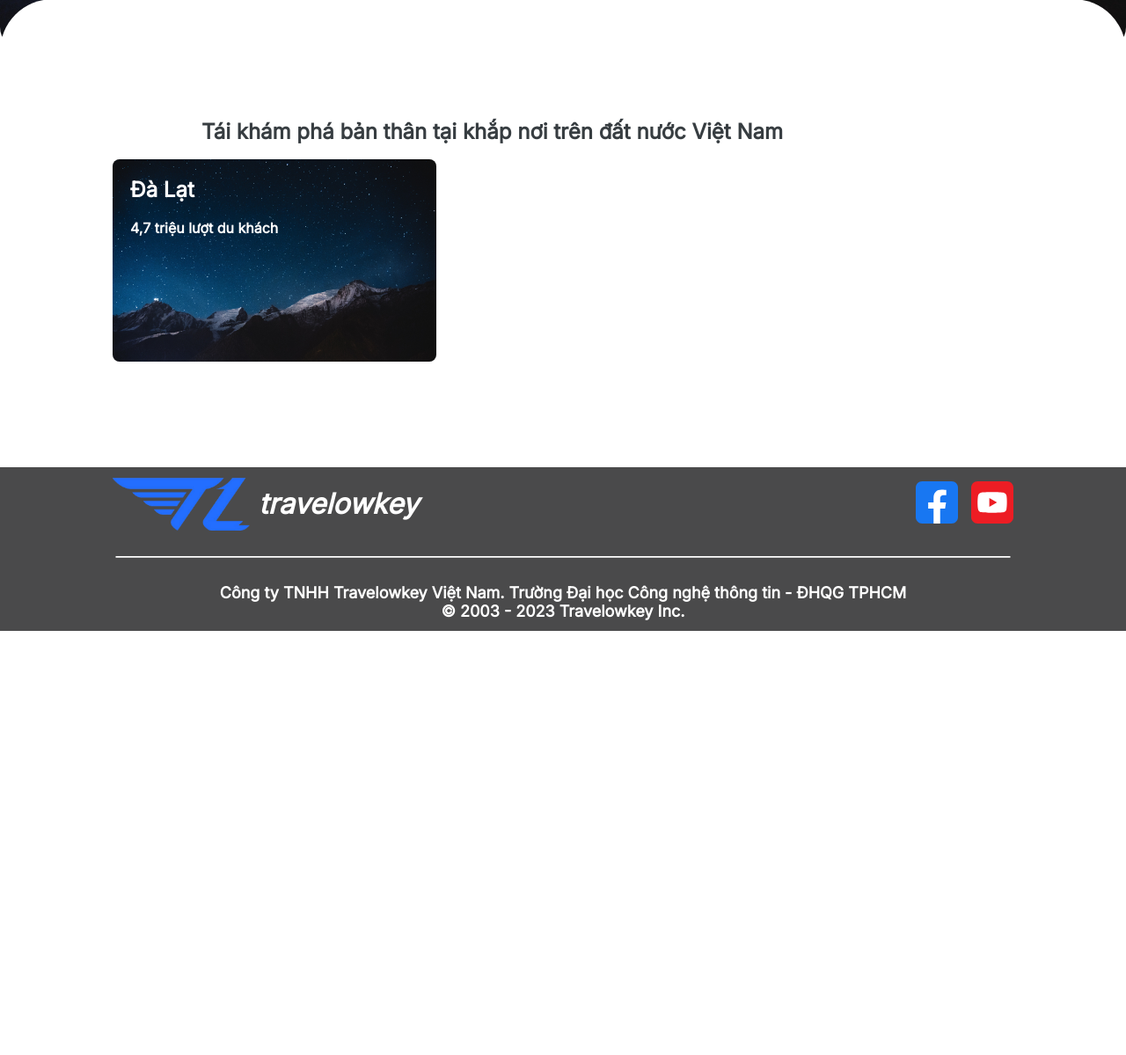
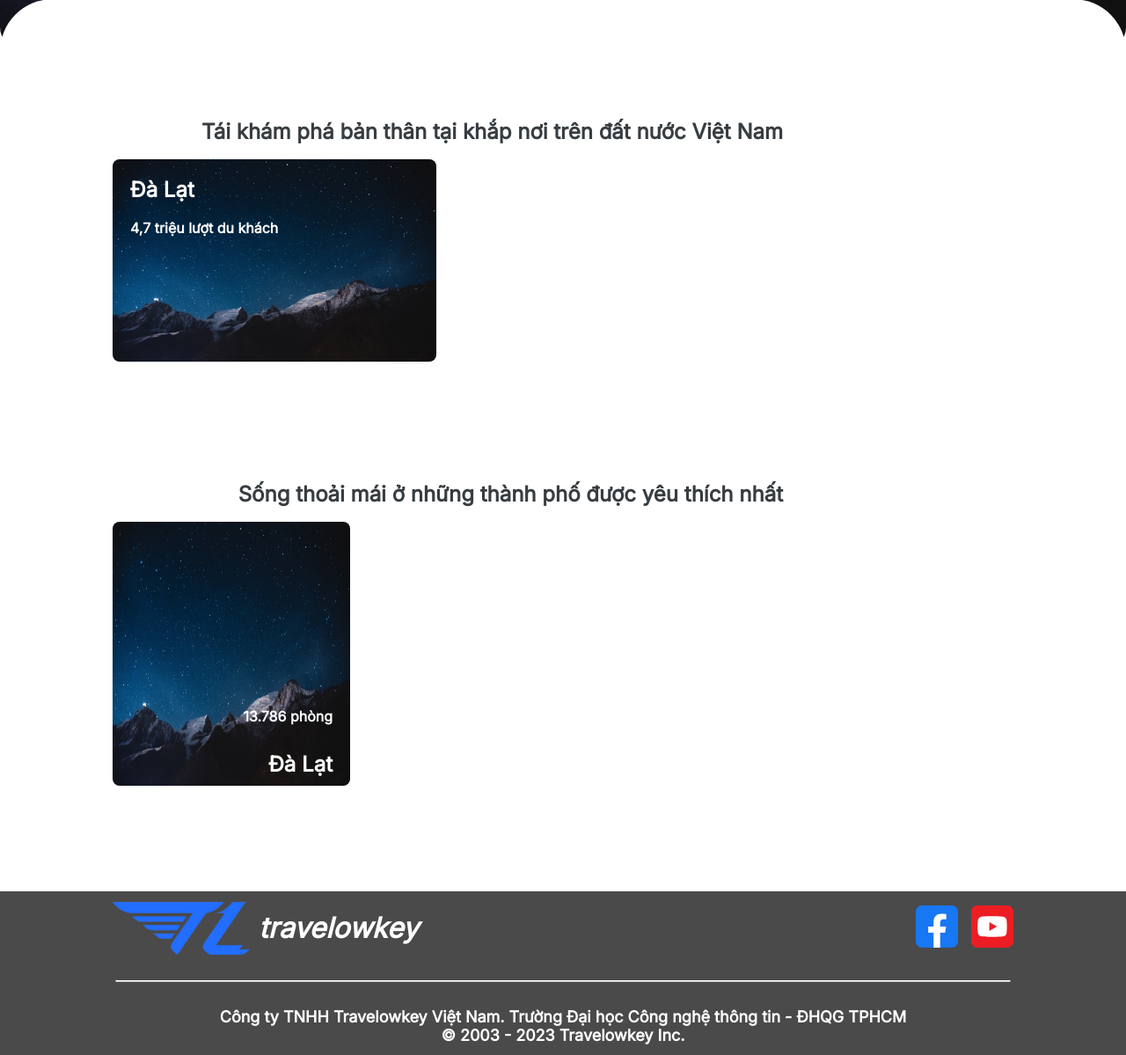
Before and after one commit to baotlg1005/IS207.O11, a PHP site: page / in a window 1280 px wide. Shown: the part 845-2044 px from the top of the page at 88% size. Before the commit the page ends 1562 px from the top, so only its background shows below. Run offline with PHP 8.4, Linux system fonts and the light colour scheme.

Commit message:
slider ad structure done

```diff
--- a/index.html
+++ b/index.html
@@ -177,14 +177,14 @@
         </div>
     </div>
     <div class="container-fluid main-content">
-        <div class="container main-content__container location-ad-container">
-            <div class="location-ad-container__title-container">
+        <div class="container main-content__container location-ad-card-container">
+            <div class="title-container location-ad-card-container__title-container">
                 <div class="icon"></div>
                 <div class="text">
                     Tái khám phá bản thân tại khắp nơi trên đất nước Việt Nam
                 </div>
             </div>
-            <div class="location-ad-container__item-container">
+            <div class="location-ad-card-container__item-container">
                 <div class="item-container__item">
                     <img class="item__image-background" src="assets/img/top-background.jpg" alt="" srcset="">
                     <div class="item__information">
@@ -199,6 +199,36 @@
                             </div>
                         </div>
                     </div>
+                </div>
+            </div>
+        </div>
+        <div class="container main-content__container location-ad-slider-container">
+            <div class="title-container location-ad-slider-container__title-container">
+                <div class="text">
+                    Sống thoải mái ở những thành phố được yêu thích nhất
+                </div>
+            </div>
+            <div class="location-ad-slider-container__slider-container">
+                <div class="slider-container__slider">
+                    <div class="slider__item">
+                        <img class="item__image-background" src="assets/img/top-background.jpg" alt="">
+                        <div class="item__information">
+                            <div class="information__description">
+                                <div class="text">
+                                    13.786 phòng
+                                </div>
+                            </div>
+                            <div class="information__name">
+                                <div class="text">
+                                    Đà Lạt
+                                </div>
+                            </div>
+                        </div>
+                    </div>
+                </div>
+                <div class="slider-container__nav">
+                    <div class="nav__left"></div>
+                    <div class="nav__right"></div>
                 </div>
             </div>
         </div>
--- a/style.css
+++ b/style.css
@@ -455,13 +455,7 @@ body {
 .main-content .main-content__container {
   margin-bottom: 10rem;
 }
-
-.location-ad-container {
-  display: flex;
-  flex-direction: column;
-  align-items: flex-start;
-}
-.location-ad-container .location-ad-container__title-container {
+.main-content .main-content__container .title-container {
   display: flex;
   width: 65.16667rem;
   height: 5.16667rem;
@@ -470,21 +464,27 @@ body {
   align-items: center;
   gap: 0.83333rem;
 }
-.location-ad-container .location-ad-container__title-container .text {
+.main-content .main-content__container .title-container .text {
   color: #373D41;
   font-size: 2rem;
   font-style: normal;
   font-weight: 700;
   line-height: normal;
 }
-.location-ad-container .location-ad-container__item-container {
+
+.location-ad-card-container {
+  display: flex;
+  flex-direction: column;
+  align-items: flex-start;
+}
+.location-ad-card-container .location-ad-card-container__item-container {
   display: flex;
   align-items: flex-start;
   align-content: flex-start;
   gap: 2rem;
   flex-wrap: wrap;
 }
-.location-ad-container .location-ad-container__item-container .item-container__item {
+.location-ad-card-container .location-ad-card-container__item-container .item-container__item {
   position: relative;
   width: 30.66667rem;
   height: 19.16667rem;
@@ -492,40 +492,40 @@ body {
   border-radius: 0.66667rem;
   background: #D5D5D5;
 }
-.location-ad-container .location-ad-container__item-container .item-container__item .item__information {
+.location-ad-card-container .location-ad-card-container__item-container .item-container__item .item__information {
   position: absolute;
   top: 0;
   z-index: 1;
 }
-.location-ad-container .location-ad-container__item-container .item-container__item .item__information .information__name {
+.location-ad-card-container .location-ad-card-container__item-container .item-container__item .item__information .information__name {
   display: flex;
   padding: 1.66667rem 1.66667rem 0.83333rem 1.66667rem;
   justify-content: flex-start;
   align-items: center;
   gap: 0.83333rem;
 }
-.location-ad-container .location-ad-container__item-container .item-container__item .item__information .information__name .text {
+.location-ad-card-container .location-ad-card-container__item-container .item-container__item .item__information .information__name .text {
   color: #FFF;
   font-size: 2rem;
   font-style: normal;
   font-weight: 700;
   line-height: normal;
 }
-.location-ad-container .location-ad-container__item-container .item-container__item .item__information .information__description {
+.location-ad-card-container .location-ad-card-container__item-container .item-container__item .item__information .information__description {
   display: flex;
   padding: 0.83333rem 1.66667rem;
   justify-content: flex-start;
   align-items: center;
   gap: 0.83333rem;
 }
-.location-ad-container .location-ad-container__item-container .item-container__item .item__information .information__description .text {
+.location-ad-card-container .location-ad-card-container__item-container .item-container__item .item__information .information__description .text {
   color: #FFF;
   font-size: 1.33333rem;
   font-style: normal;
   font-weight: 700;
   line-height: normal;
 }
-.location-ad-container .location-ad-container__item-container .item-container__item .item__image-background {
+.location-ad-card-container .location-ad-card-container__item-container .item-container__item .item__image-background {
   position: absolute;
   z-index: 0;
   height: 100%;
@@ -534,6 +534,71 @@ body {
   border-radius: 0.66667rem;
 }
 
+.location-ad-slider-container {
+  display: flex;
+  flex-direction: column;
+  align-items: flex-start;
+}
+.location-ad-slider-container .location-ad-slider-container__slider-container {
+  display: flex;
+  flex-direction: column;
+  align-items: flex-start;
+}
+.location-ad-slider-container .location-ad-slider-container__slider-container .slider-container__slider {
+  display: flex;
+  align-items: flex-start;
+  gap: 2rem;
+}
+.location-ad-slider-container .location-ad-slider-container__slider-container .slider-container__slider .slider__item {
+  position: relative;
+  width: 22.5rem;
+  height: 25rem;
+  flex-shrink: 0;
+  border-radius: 0.66667rem;
+  background: #D5D5D5;
+}
+.location-ad-slider-container .location-ad-slider-container__slider-container .slider-container__slider .slider__item .item__information {
+  position: absolute;
+  bottom: 0;
+  right: 0;
+  z-index: 1;
+}
+.location-ad-slider-container .location-ad-slider-container__slider-container .slider-container__slider .slider__item .item__information .information__name {
+  display: flex;
+  padding: 1.66667rem 1.66667rem 0.83333rem 1.66667rem;
+  justify-content: flex-end;
+  align-items: center;
+  gap: 0.83333rem;
+}
+.location-ad-slider-container .location-ad-slider-container__slider-container .slider-container__slider .slider__item .item__information .information__name .text {
+  color: #FFF;
+  font-size: 2rem;
+  font-style: normal;
+  font-weight: 700;
+  line-height: normal;
+}
+.location-ad-slider-container .location-ad-slider-container__slider-container .slider-container__slider .slider__item .item__information .information__description {
+  display: flex;
+  padding: 0.83333rem 1.66667rem;
+  justify-content: flex-start;
+  align-items: center;
+  gap: 0.83333rem;
+}
+.location-ad-slider-container .location-ad-slider-container__slider-container .slider-container__slider .slider__item .item__information .information__description .text {
+  color: #FFF;
+  font-size: 1.33333rem;
+  font-style: normal;
+  font-weight: 700;
+  line-height: normal;
+}
+.location-ad-slider-container .location-ad-slider-container__slider-container .slider-container__slider .slider__item .item__image-background {
+  position: absolute;
+  z-index: 0;
+  height: 100%;
+  width: 100%;
+  top: 0;
+  border-radius: 0.66667rem;
+}
 footer {
   display: flex;
   padding: 1rem 0rem;
--- a/style.scss
+++ b/style.scss
@@ -501,15 +501,8 @@ body{
     padding-top: 10rem;
     .main-content__container{
         margin-bottom: 10rem;
-    }
-}
 
-.location-ad-container{
-    display: flex;
-    flex-direction: column;
-    align-items: flex-start;
-
-    .location-ad-container__title-container{
+        .title-container{
             display: flex;
             width: 65.16667rem;
             height: 5.16667rem;
@@ -526,7 +519,18 @@ body{
                 line-height: normal;
             }
         }
-    .location-ad-container__item-container{
+    }
+}
+
+.location-ad-card-container{
+    display: flex;
+    flex-direction: column;
+    align-items: flex-start;
+
+    .location-ad-card-container__title-container{
+
+    }
+    .location-ad-card-container__item-container{
         display: flex;
         // width: 96rem;
         align-items: flex-start;
@@ -585,6 +589,83 @@ body{
                 top: 0;
                 border-radius: 0.66667rem;
             }
+        }
+    }
+}
+
+.location-ad-slider-container{
+    display: flex;
+    flex-direction: column;
+    align-items: flex-start;
+
+    .location-ad-slider-container__title-container{}
+    .location-ad-slider-container__slider-container{
+        display: flex;
+        flex-direction: column;
+        align-items: flex-start;
+
+        .slider-container__slider{
+            display: flex;
+            align-items: flex-start;
+            gap: 2rem;
+
+            .slider__item{
+                position: relative;
+                width: 22.5rem;
+                height: 25rem;
+                flex-shrink: 0;
+                border-radius: 0.66667rem;
+                background: #D5D5D5;
+                .item__information{
+                    position: absolute;
+                    bottom: 0;
+                    right: 0;
+                    z-index: 1;
+                    .information__name{
+                        display: flex;
+                        padding: 1.66667rem 1.66667rem 0.83333rem 1.66667rem;
+                        justify-content: flex-end;
+                        align-items: center;
+                        gap: 0.83333rem;
+
+                        .text{
+                            color: #FFF;
+                            font-size: 2rem;
+                            font-style: normal;
+                            font-weight: 700;
+                            line-height: normal;
+                        }
+                    }
+                    .information__description{
+                        display: flex;
+                        padding: 0.83333rem 1.66667rem;
+                        justify-content: flex-start;
+                        align-items: center;
+                        gap: 0.83333rem;
+
+                        .text{
+                            color: #FFF;
+                            font-size: 1.33333rem;
+                            font-style: normal;
+                            font-weight: 700;
+                            line-height: normal;
+                        }
+                    }
+                }
+                .item__image-background{
+                    position: absolute;
+                    z-index: 0;
+                    height: 100%;
+                    width: 100%;
+                    top: 0;
+                    border-radius: 0.66667rem;
+                }
+            }
+        }
+        .slider-container__nav{
+
+            .nav__left{}
+            .nav__right{}
         }
     }
 }
```
Also changed, not shown: todo.md (added, +3 -0 lines), 1 other file. Lines whose indentation alone changed are shown as unchanged.
